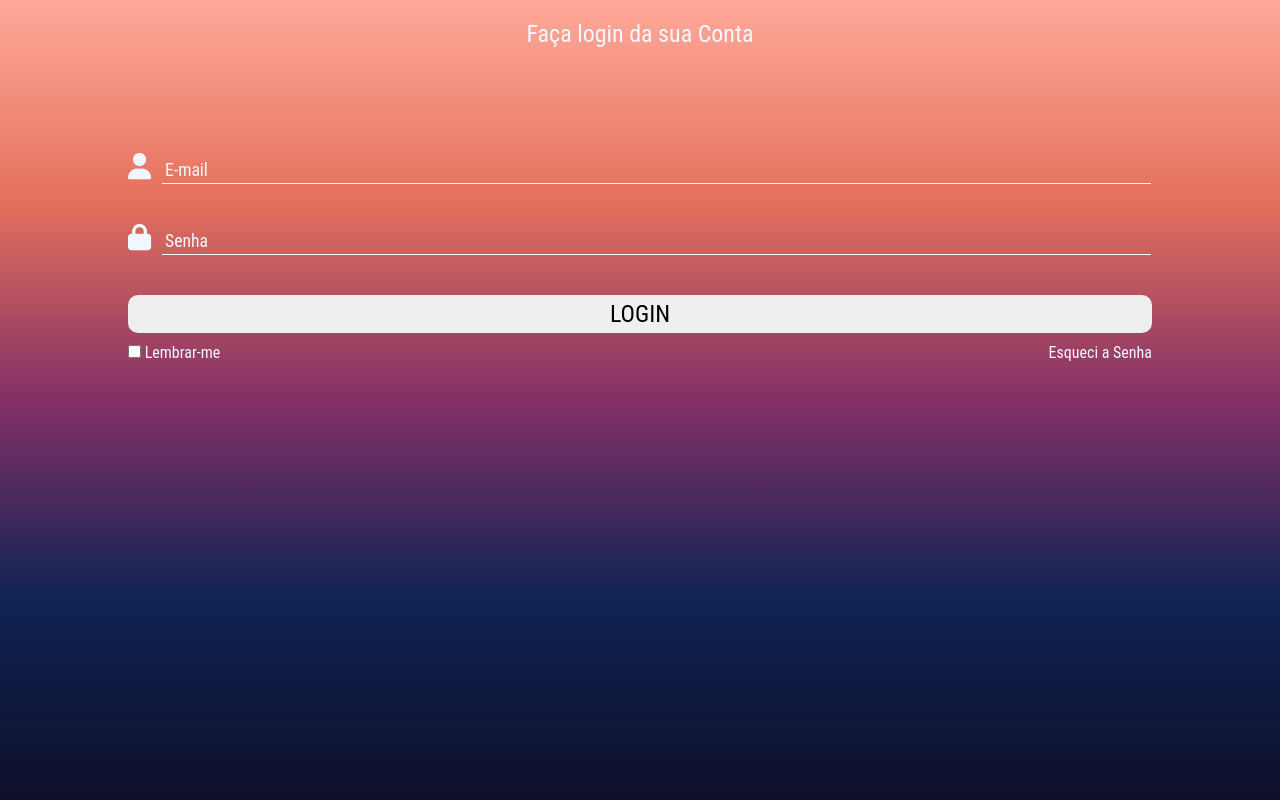
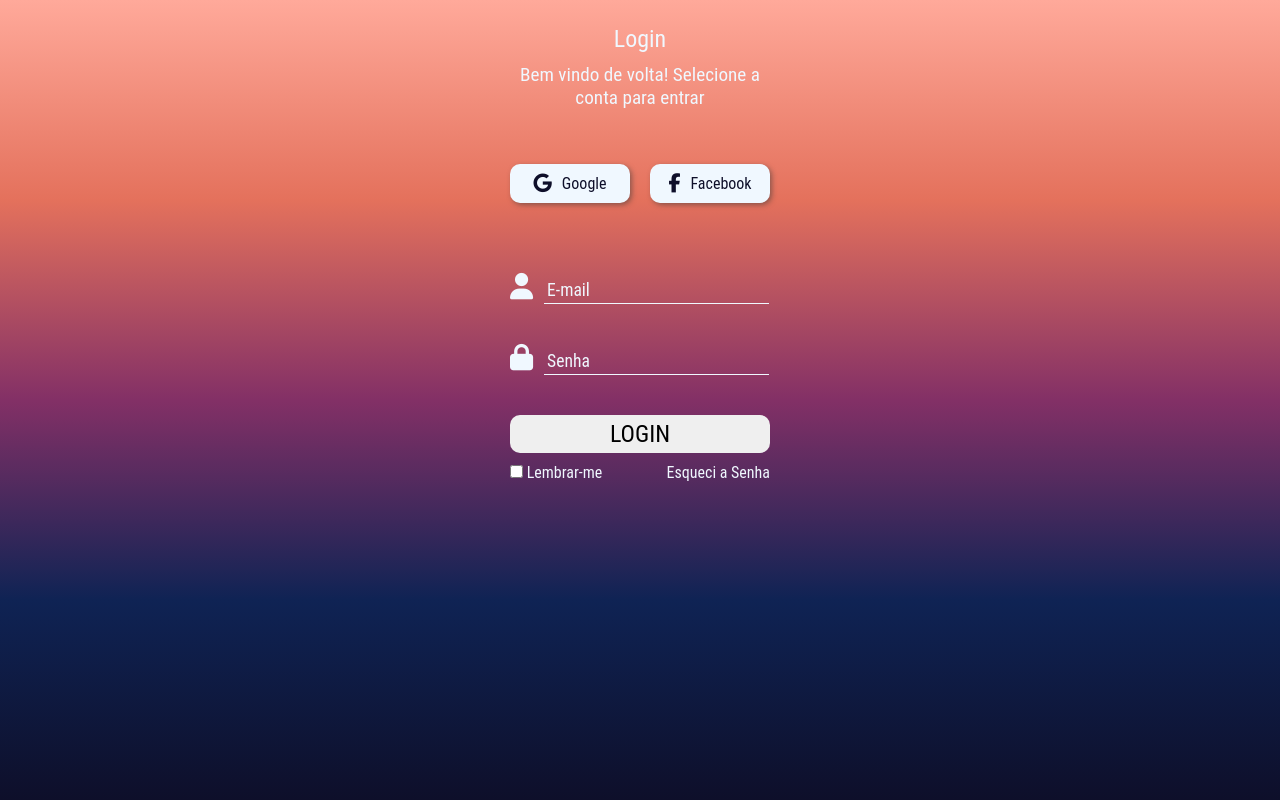
Before and after one commit to Denner-94/login-degrade, a plain HTML site: page index.html in a window 1280 px wide. Drawn offline with Linux system fonts and the light colour scheme.

Commit message:
atualizacao-10-11-2023

```diff
--- a/estilo/login.css
+++ b/estilo/login.css
@@ -27,25 +27,70 @@ html, body{
 }
 /*==formulario==*/
 
-section#principal{
-    position: absolute;
-    width: 80vw;
+main#principal{
+    display: flex;
+    justify-content: center;
+    align-content: center;
+    width: 100vw;
     height: 100vh;
-    left: 50%;
-    top: 50%;
-    transform: translate(-50%, -50%);
+
+
 }
-section#principal > .titulo{
+section#container{
+    display: flex;
+    flex-direction: column;
+    gap: 50px;
+    width: 300px ;
+    height: 100vh;
+}
+
+
+section#titulo{
+    margin-top: 20px;
+    color: #f0f8ff;
+}
+section#titulo > h1{
     padding: 5px;
-    margin-top: 15px;
-    color: #f0f8ff;
+    margin: 0px 20px;
     font-family: var(--texto);
     font-size: 1.5em;
     font-weight: normal;
     text-align: center;
 }
-section#principal > form{
-    margin-top: 80px;
+section#titulo > p{
+    padding: 5px;
+    margin: 0px 20px;
+    font-family: var(--texto);
+    font-size: 1.2em;
+    font-weight: normal;
+    text-align: center;
+}
+
+section#redes{
+    display: flex;
+    flex-direction: row;
+    justify-content: space-between;
+    margin: 0px 20px;
+}
+section#redes a{
+    display: flex;
+    justify-content: center;
+    text-decoration: none;
+    gap: 10px;
+    padding: 10px;
+    border-radius: 10px;
+    background-color: #f0f8ff;
+    box-shadow: 2px 2px 5px rgba(56, 56, 56, 0.502);
+    width: 120px;
+    color: #0e0f2a;
+}
+section#redes a > i{
+    font-size: 1.2em;
+}
+
+section#formulario{
+   margin: 0px 20px;
+   height: 90vw;
 }
 form > div.campo{
     padding: 20px 0px;
--- a/index.html
+++ b/index.html
@@ -8,12 +8,24 @@
     <title>Login</title>
 </head>
 <body>
-    <section id="principal">
-        <h1 class="titulo">Faça login da sua Conta</h1>
-        <!--<a href="#">
+    <main id="principal">
+        <section id="container">
+            <section id="titulo">
+                <h1>Login</h1>
+                <p>Bem vindo de volta! Selecione a conta para entrar</p>
+            </section>
+            <section id="redes">
+                <a href="">
                     <i class="fa-brands fa-google"></i>
-            <p>google</p>
-        </a>-->
+                    <p class="botao">Google</p>
+                </a>
+                <a href="">
+                    <i class="fa-brands fa-facebook-f"></i>
+                    <p class="botao">Facebook</p>
+                </a>
+            </section>
+
+                <section id="formulario">
                     <form action="cadastro.php" method="post" autocomplete="off" >
                         <div class="campo">
                             <i class="fa-solid fa-user"></i>
@@ -33,5 +45,7 @@
                         </div>
                     </form>
                 </section>
+        </section>
+        </main>
 </body>
 </html>
```
Lines whose indentation alone changed are shown as unchanged.
